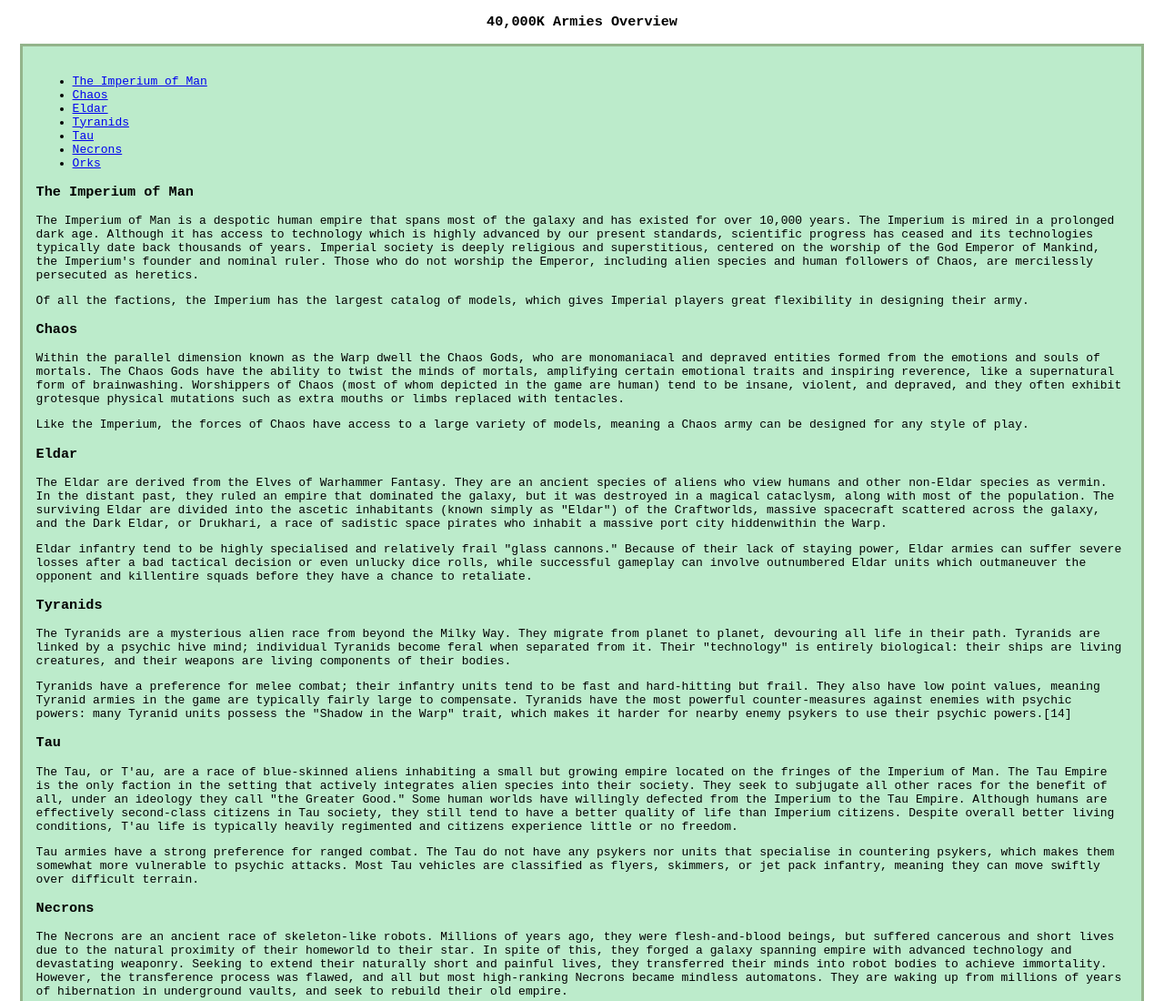
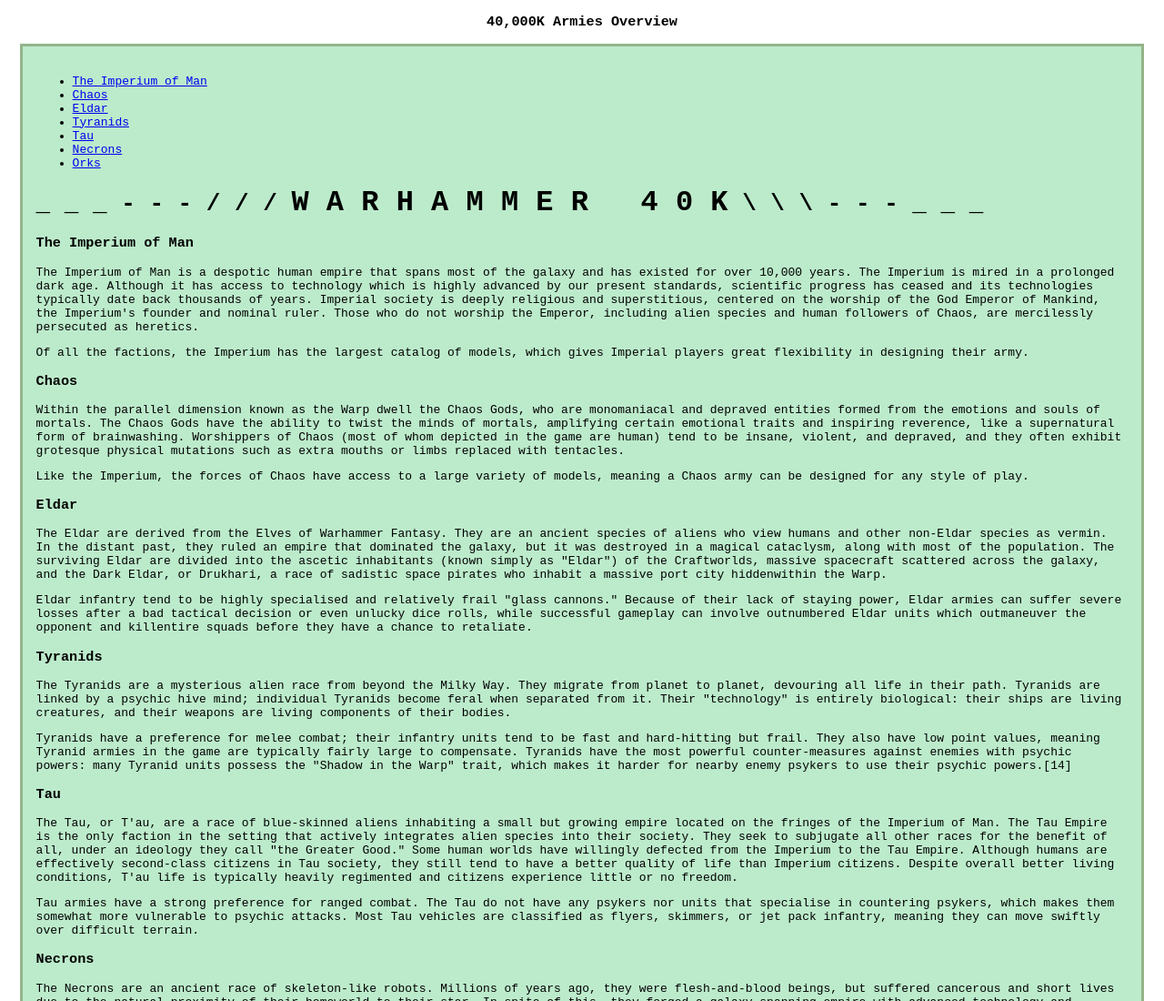
Before and after one commit to AustnG/testSite, a plain HTML site: page 40K/40000K.html in a window 1280 px wide. Shown: the top 1100 px of the page at 91% size. Drawn offline with Linux system fonts and the light colour scheme.

Commit message:
2021.01.08 [4:33p] - Added data from other WIP sites

```diff
--- a/40K/40000K.html
+++ b/40K/40000K.html
@@ -71,6 +71,12 @@
                 <li><a href="#Necrons">Necrons</a></li>
                 <li><a href="#Orks">Orks</a></li>
             </ul>
+
+            <h1>
+                <span style="color: black;">_ _ _ - - - / / / </span>
+                <span style="font-size: 32px;">W A R H A M M E R &nbsp; 4 0 K</span>
+                <span style="color: black;"> \ \ \ - - - _ _ _</span>
+            </h1>
 
             <div>
                 <h3 id="The Imperium of Man">The Imperium of Man</h3>
```
